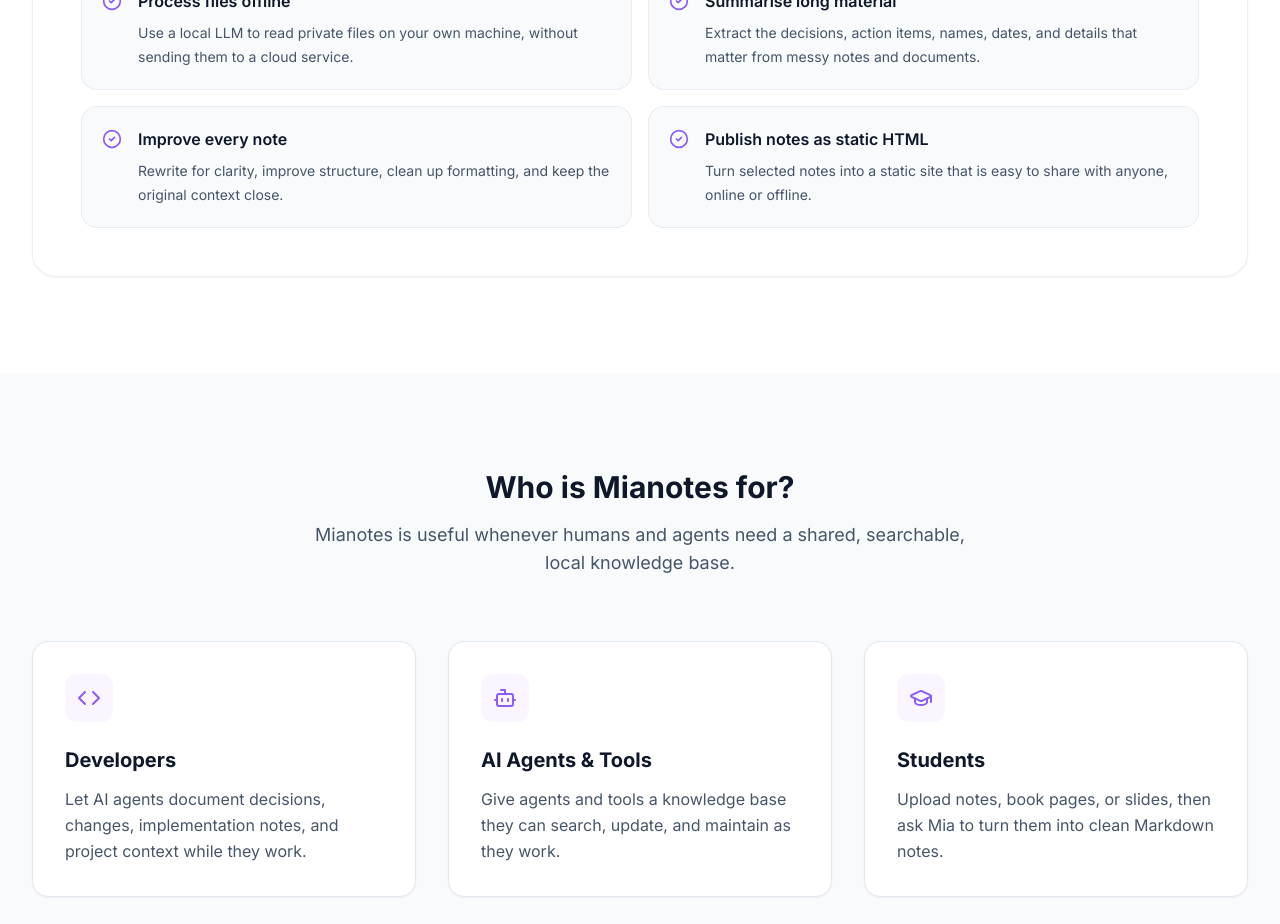
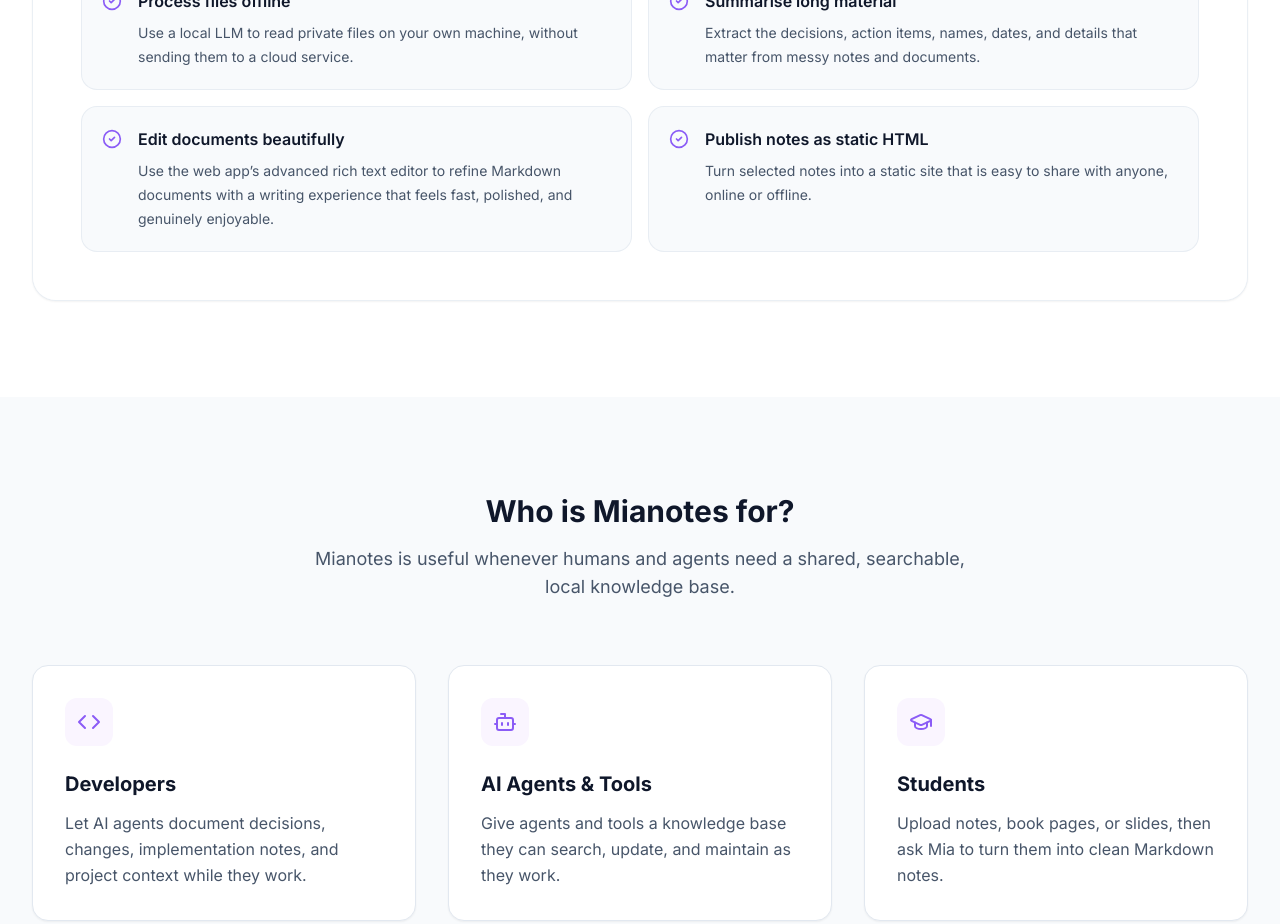
Before and after one commit to Mianotes/mianotes.com, a React (Vite) app: page / in a window 1280 px wide. Shown: the part 4900-5824 px from the top of the page. Built offline with nearby package versions, Linux system fonts and the light colour scheme.

Commit message:
Update Mia editor capability copy

```diff
--- a/src/components/MeetMia.tsx
+++ b/src/components/MeetMia.tsx
@@ -24,9 +24,9 @@ export function MeetMia() {
     'Extract the decisions, action items, names, dates, and details that matter from messy notes and documents.'
   },
   {
-    title: 'Improve every note',
+    title: 'Edit documents beautifully',
     copy:
-    'Rewrite for clarity, improve structure, clean up formatting, and keep the original context close.'
+    'Use the web app’s advanced rich text editor to refine Markdown documents with a writing experience that feels fast, polished, and genuinely enjoyable.'
   },
   {
     title: 'Publish notes as static HTML',
```
